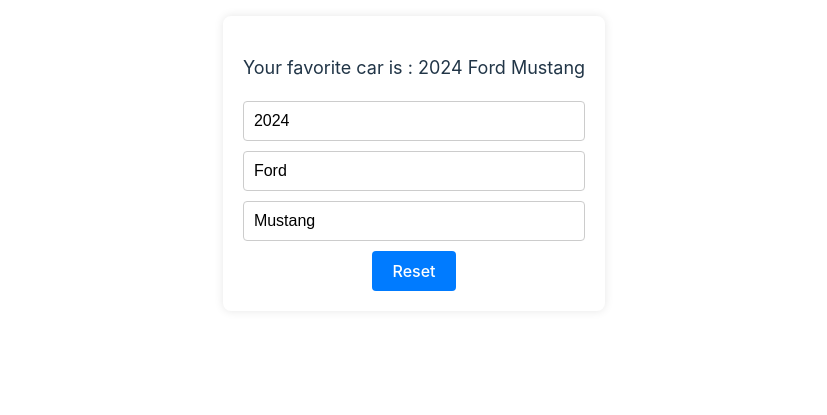
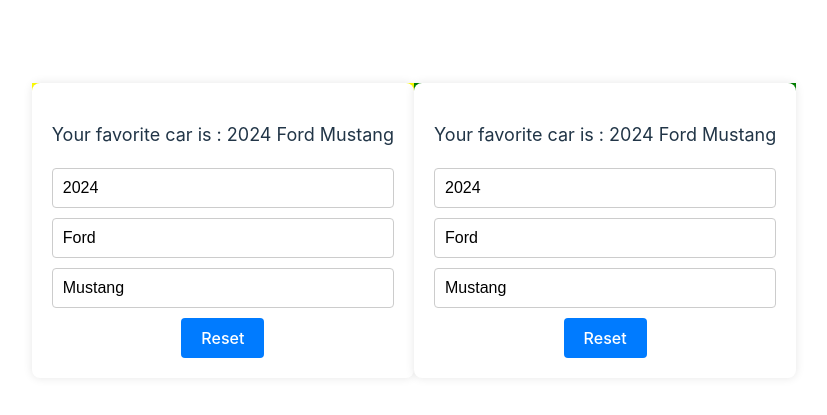
Before and after one commit to yosshor/reactExample, a React (Vite) app: page / in a window 1280 px wide. Shown: the part 237-652 px from the top of the page, without its empty margins (226-1053 px from the left). Built offline with nearby package versions, Linux system fonts and the light colour scheme.

Commit message:
update car component with update function

```diff
--- a/src/Components/Car/Car.jsx
+++ b/src/Components/Car/Car.jsx
@@ -9,19 +9,24 @@
   });
 
   const handleYearChange = (event) => {
-    setCar({...car, year : event.target.value});
+    // setCar({...car, year : event.target.value});
+    setCar(c => ({...c, year:event.target.value}))
   }
 
   const handleMakeChange = (event) => {
-    setCar({...car, make : event.target.value})
+    //   setCar({...car, make : event.target.value})
+    setCar(c => ({...c, make:event.target.value}))
   }
-  const handleModelChange = (event) => {
-    setCar({...car, model : event.target.value})
+    const handleModelChange = (event) => {
+        // setCar({...car, model : event.target.value})
+        setCar(c => ({...c, model:event.target.value}));
   }
 
-  const handleResetChange = () =>{
-    setCar({ year: new Date().getFullYear(), make: "Subaru", model: "C4" });
-}
+    const handleResetChange = () =>{
+        setCar({ year: new Date().getFullYear(), make: "Subaru", model: "C4" });
+        setCar(c => ({...c, year:2020}));
+  }
+
   return <div className='container'>
     <p className='car-status'>Your favorite car is : {car.year} {car.make} {car.model}</p>
     <input className='car-input' type="number" onChange={handleYearChange} value={car.year}/><br/>
--- a/src/main.jsx
+++ b/src/main.jsx
@@ -11,8 +11,10 @@
 
 ReactDOM.createRoot(document.getElementById('root')).render(
   <React.StrictMode>
-    <Car />
-     {/* <CounterUpdateFunction />
+    <div style={{display:'inline-flex'}}>
+    <div style={{ backgroundColor: "yellow",border:'none', margin:0, height:'10em' }}><Car /></div>
+    <div style={{ backgroundColor: "green", border:'none', margin:0, height:'10em' }}><Car /></div>
+    </div>{/* <CounterUpdateFunction />
       <ColorPicker />
       <Form />
       <Counter />
```
